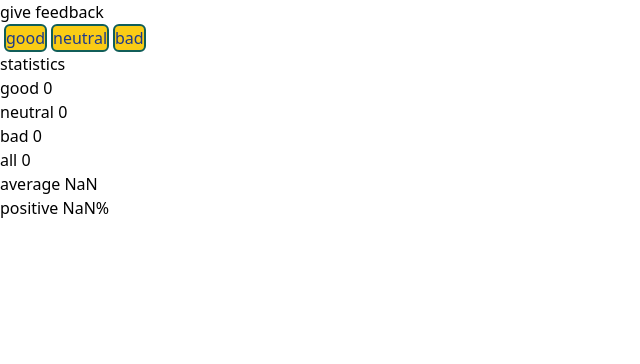
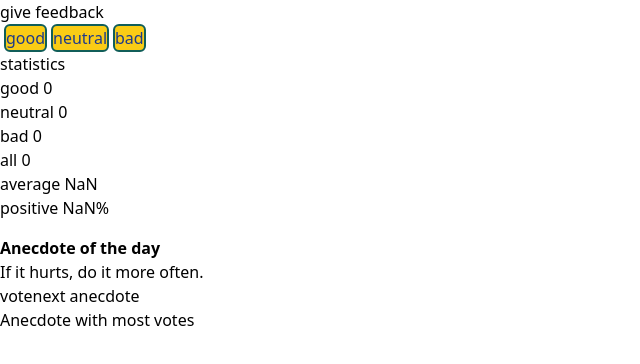
Before and after one commit to alvfaye/fullstackopen, a React (Create React App) app in the folder unicafe/: page / in a window 1280 px wide. Shown: the top 364 px of the page, without its empty margins (0-640 px from the left). Built offline with nearby package versions, Linux system fonts and the light colour scheme.

Commit message:
update anecdote

```diff
--- a/unicafe/src/App.js
+++ b/unicafe/src/App.js
@@ -1,4 +1,5 @@
 import { useState } from 'react';
+import Anecdote from './components/Anecdote';
 
 const Button = (props) => {
   // console.log('inside Button component...', props.text);
@@ -62,6 +63,7 @@ function App() {
       <Feedback feedback={setFeedback} />
       <h1>statistics</h1>
       <Statistics counter={counter} feedback={setFeedback} />
+      <Anecdote />
     </div>
   );
 }
--- a/unicafe/src/components/Anecdote.js
+++ b/unicafe/src/components/Anecdote.js
@@ -1,19 +1,23 @@
-import React from 'react'
+import React, { useState } from 'react';
 const anecdotes = [
   'If it hurts, do it more often.',
   'Adding manpower to a late software project makes it later.',
   'Premature optimization is the root of all evil!',
   'Debugging is twice as hard as writing the code in the first place. Therefore, if you write the code as cleverly as possible, you are, by definition, not smart enough to debug it.',
-  'Any fool can write code that a computer can understand. Good programmers write code that humans can understand.'
-]
+  'Any fool can write code that a computer can understand. Good programmers write code that humans can understand.',
+];
 
 function Anecdote() {
-  const [selected, setSelected] = useState(0)
+  const [selected, setSelected] = useState(0);
   return (
-    <div>
-
+    <div className="mt-4">
+      <h1 className="font-extrabold">Anecdote of the day</h1>
+      <h2>{anecdotes[selected]}</h2>
+      <button>vote</button>
+      <button>next anecdote</button>
+      <h1>Anecdote with most votes</h1>
     </div>
-  )
+  );
 }
 
-export default Anecdote
+export default Anecdote;
```
